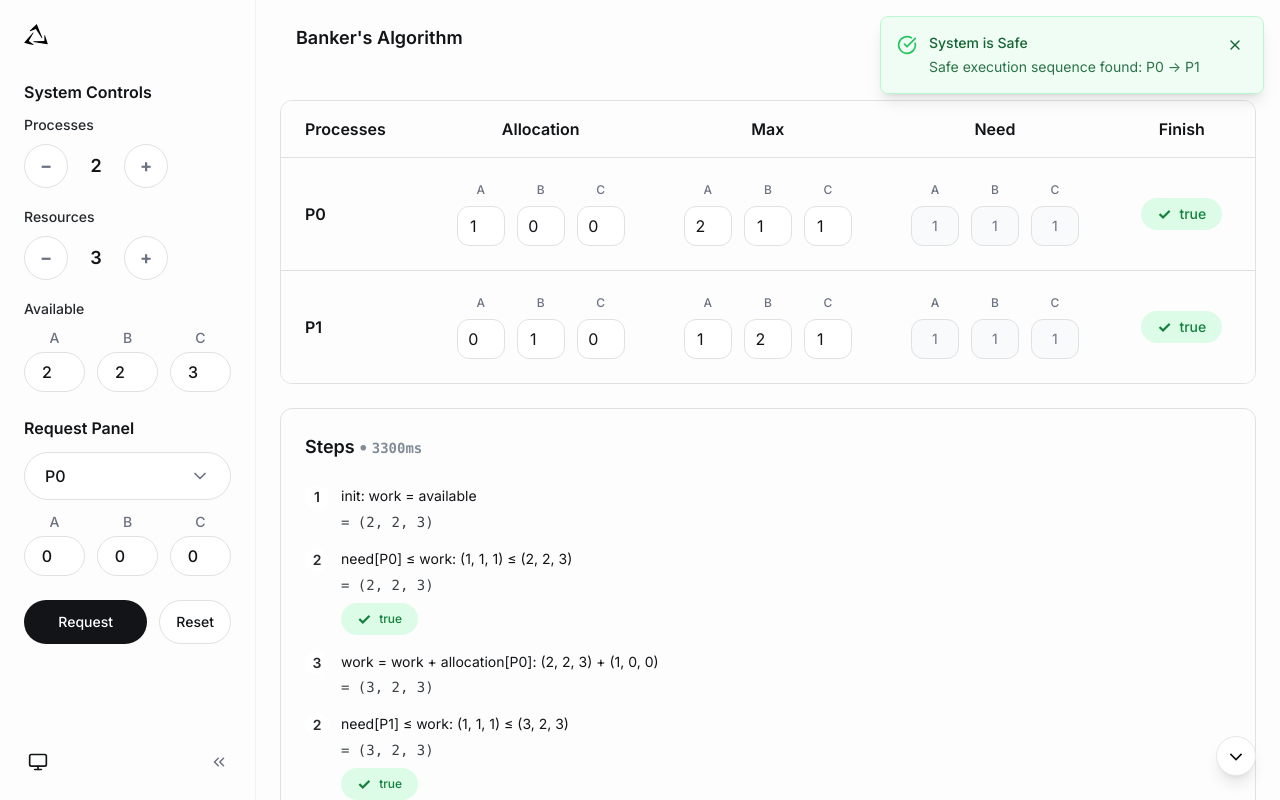
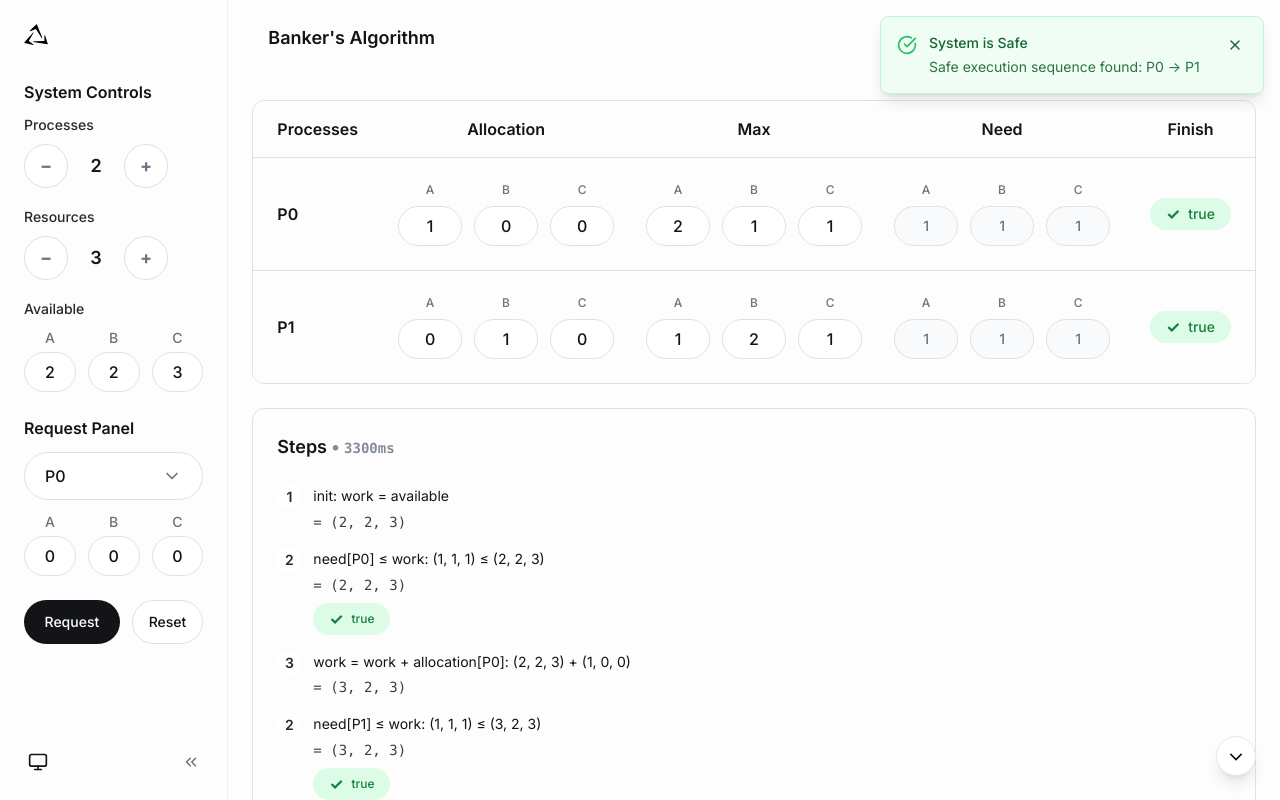
Before and after one commit to AlphsX/Banker-s-AlgorithmX, a Next.js app in the folder frontend/: page / in a window 1280 px wide. Built offline with nearby package versions, Linux system fonts and the light colour scheme.

Commit message:
enhance input fields with increment/decrement buttons for allocation and max resources

```diff
--- a/frontend/src/components/bankers-algorithm/AlgorithmTable.tsx
+++ b/frontend/src/components/bankers-algorithm/AlgorithmTable.tsx
@@ -127,23 +127,23 @@ export const AlgorithmTable: React.FC<AlgorithmTableProps> = ({
                               {resourceLabels[resourceIndex] ||
                                 `R${resourceIndex}`}
                             </div>
-                            {/* Input field */}
+                            {/* Input field with spinner */}
+                            <div className="relative group w-16">
                               <input
-                              type="number"
+                                type="text"
                                 inputMode="numeric"
-                              min="0"
-                              max="999"
-                              value={allocation[processIndex][resourceIndex]}
+                                value={allocation[processIndex][resourceIndex].toString()}
                                 onChange={(e) => {
-                                const value = parseInt(e.target.value) || 0;
+                                  const inputValue = e.target.value.replace(/[^0-9]/g, '');
+                                  const value = parseInt(inputValue) || 0;
                                   onAllocationChange(
                                     processIndex,
                                     resourceIndex,
-                                  Math.max(0, value),
+                                    Math.max(0, Math.min(999, value)),
                                   );
                                 }}
                                 disabled={isDisabled}
-                              className="w-12 h-10 text-center rounded-xl bg-white text-gray-900 focus:ring-2 focus:ring-blue-500 focus:border-blue-500 transition-colors duration-150 text-sm disabled:opacity-50 disabled:cursor-not-allowed"
+                                className="w-full h-10 px-3 text-center rounded-full bg-white text-gray-900 font-medium focus:ring-2 focus:ring-blue-500 focus:border-blue-500 transition-colors duration-150 text-sm disabled:opacity-50 disabled:cursor-not-allowed"
                                 style={{
                                   border: "1px solid var(--table-border)",
                                   backgroundColor: "var(--input-bg, #ffffff)",
@@ -151,6 +151,31 @@ export const AlgorithmTable: React.FC<AlgorithmTableProps> = ({
                                 }}
                                 placeholder="0"
                               />
+                              <div className="absolute right-0.5 top-1/2 -translate-y-1/2 flex flex-col opacity-0 group-hover:opacity-100 group-focus-within:opacity-100 transition-opacity duration-200">
+                                <button
+                                  type="button"
+                                  onClick={() => onAllocationChange(processIndex, resourceIndex, Math.min(999, allocation[processIndex][resourceIndex] + 1))}
+                                  disabled={isDisabled}
+                                  className="h-4 w-6 flex items-center justify-center hover:bg-white/80 backdrop-blur-sm rounded-t disabled:opacity-50 disabled:cursor-not-allowed transition-colors bg-transparent"
+                                  aria-label="Increment"
+                                >
+                                  <svg width="12" height="12" viewBox="0 0 24 24" fill="none" xmlns="http://www.w3.org/2000/svg">
+                                    <path d="M18 15l-6-6-6 6" stroke="currentColor" strokeWidth="2" strokeLinecap="round" strokeLinejoin="round"/>
+                                  </svg>
+                                </button>
+                                <button
+                                  type="button"
+                                  onClick={() => onAllocationChange(processIndex, resourceIndex, Math.max(0, allocation[processIndex][resourceIndex] - 1))}
+                                  disabled={isDisabled}
+                                  className="h-4 w-6 flex items-center justify-center hover:bg-white/80 backdrop-blur-sm rounded-b disabled:opacity-50 disabled:cursor-not-allowed transition-colors bg-transparent"
+                                  aria-label="Decrement"
+                                >
+                                  <svg width="12" height="12" viewBox="0 0 24 24" fill="none" xmlns="http://www.w3.org/2000/svg">
+                                    <path d="M6 9l6 6 6-6" stroke="currentColor" strokeWidth="2" strokeLinecap="round" strokeLinejoin="round"/>
+                                  </svg>
+                                </button>
+                              </div>
+                            </div>
                           </div>
                         ),
                       )}
@@ -177,23 +202,23 @@ export const AlgorithmTable: React.FC<AlgorithmTableProps> = ({
                               {resourceLabels[resourceIndex] ||
                                 `R${resourceIndex}`}
                             </div>
-                            {/* Input field */}
+                            {/* Input field with spinner */}
+                            <div className="relative group w-16">
                               <input
-                              type="number"
+                                type="text"
                                 inputMode="numeric"
-                              min="0"
-                              max="999"
-                              value={max[processIndex][resourceIndex]}
+                                value={max[processIndex][resourceIndex].toString()}
                                 onChange={(e) => {
-                                const value = parseInt(e.target.value) || 0;
+                                  const inputValue = e.target.value.replace(/[^0-9]/g, '');
+                                  const value = parseInt(inputValue) || 0;
                                   onMaxChange(
                                     processIndex,
                                     resourceIndex,
-                                  Math.max(0, value),
+                                    Math.max(0, Math.min(999, value)),
                                   );
                                 }}
                                 disabled={isDisabled}
-                              className="w-12 h-10 text-center rounded-xl bg-white text-gray-900 focus:ring-2 focus:ring-blue-500 focus:border-blue-500 transition-colors duration-150 text-sm disabled:opacity-50 disabled:cursor-not-allowed"
+                                className="w-full h-10 px-3 text-center rounded-full bg-white text-gray-900 font-medium focus:ring-2 focus:ring-blue-500 focus:border-blue-500 transition-colors duration-150 text-sm disabled:opacity-50 disabled:cursor-not-allowed"
                                 style={{
                                   border: "1px solid var(--table-border)",
                                   backgroundColor: "var(--input-bg, #ffffff)",
@@ -201,6 +226,31 @@ export const AlgorithmTable: React.FC<AlgorithmTableProps> = ({
                                 }}
                                 placeholder="0"
                               />
+                              <div className="absolute right-0.5 top-1/2 -translate-y-1/2 flex flex-col opacity-0 group-hover:opacity-100 group-focus-within:opacity-100 transition-opacity duration-200">
+                                <button
+                                  type="button"
+                                  onClick={() => onMaxChange(processIndex, resourceIndex, Math.min(999, max[processIndex][resourceIndex] + 1))}
+                                  disabled={isDisabled}
+                                  className="h-4 w-6 flex items-center justify-center hover:bg-white/80 backdrop-blur-sm rounded-t disabled:opacity-50 disabled:cursor-not-allowed transition-colors bg-transparent"
+                                  aria-label="Increment"
+                                >
+                                  <svg width="12" height="12" viewBox="0 0 24 24" fill="none" xmlns="http://www.w3.org/2000/svg">
+                                    <path d="M18 15l-6-6-6 6" stroke="currentColor" strokeWidth="2" strokeLinecap="round" strokeLinejoin="round"/>
+                                  </svg>
+                                </button>
+                                <button
+                                  type="button"
+                                  onClick={() => onMaxChange(processIndex, resourceIndex, Math.max(0, max[processIndex][resourceIndex] - 1))}
+                                  disabled={isDisabled}
+                                  className="h-4 w-6 flex items-center justify-center hover:bg-white/80 backdrop-blur-sm rounded-b disabled:opacity-50 disabled:cursor-not-allowed transition-colors bg-transparent"
+                                  aria-label="Decrement"
+                                >
+                                  <svg width="12" height="12" viewBox="0 0 24 24" fill="none" xmlns="http://www.w3.org/2000/svg">
+                                    <path d="M6 9l6 6 6-6" stroke="currentColor" strokeWidth="2" strokeLinecap="round" strokeLinejoin="round"/>
+                                  </svg>
+                                </button>
+                              </div>
+                            </div>
                           </div>
                         ),
                       )}
@@ -229,7 +279,7 @@ export const AlgorithmTable: React.FC<AlgorithmTableProps> = ({
                             </div>
                             {/* Read-only field */}
                             <div
-                              className="w-12 h-10 flex items-center justify-center rounded-xl bg-gray-50 text-gray-700 text-sm"
+                              className="w-16 h-10 px-3 flex items-center justify-center rounded-full bg-gray-50 text-gray-700 text-sm font-medium"
                               style={{
                                 backgroundColor: "var(--need-bg, #f9fafb)",
                                 color: "var(--text-secondary, #6b7280)",
--- a/frontend/src/components/bankers-algorithm/AvailableResourcesInput.tsx
+++ b/frontend/src/components/bankers-algorithm/AvailableResourcesInput.tsx
@@ -95,16 +95,16 @@ export const AvailableResourcesInput: React.FC<
               >
                 {resourceLabels[index] || `R${index}`}
               </label>
+              <div className="relative group">
                 <input
                   id={`available-resource-${index}`}
-                type="number"
+                  type="text"
                   inputMode="numeric"
-                min="0"
-                step="1"
-                value={value}
+                  value={value.toString()}
                   onChange={(e) => {
                     e.stopPropagation();
-                  handleInputChange(index, e.target.value);
+                    const inputValue = e.target.value.replace(/[^0-9]/g, '');
+                    handleInputChange(index, inputValue);
                   }}
                   onBlur={(e) => {
                     handleInputBlur(index, e.target.value);
@@ -125,6 +125,31 @@ export const AvailableResourcesInput: React.FC<
                   aria-label={`Available resources for resource type ${index}`}
                   aria-describedby={error ? `error-${index}` : undefined}
                 />
+                <div className="absolute right-0.5 top-1/2 -translate-y-1/2 flex flex-col opacity-0 group-hover:opacity-100 group-focus-within:opacity-100 transition-opacity duration-200">
+                  <button
+                    type="button"
+                    onClick={() => onAvailableChange(index, value + 1)}
+                    disabled={disabled}
+                    className="h-4 w-6 flex items-center justify-center hover:bg-white/80 backdrop-blur-sm rounded-t disabled:opacity-50 disabled:cursor-not-allowed transition-colors bg-transparent"
+                    aria-label="Increment"
+                  >
+                    <svg width="12" height="12" viewBox="0 0 24 24" fill="none" xmlns="http://www.w3.org/2000/svg">
+                      <path d="M18 15l-6-6-6 6" stroke="currentColor" strokeWidth="2" strokeLinecap="round" strokeLinejoin="round"/>
+                    </svg>
+                  </button>
+                  <button
+                    type="button"
+                    onClick={() => onAvailableChange(index, Math.max(0, value - 1))}
+                    disabled={disabled}
+                    className="h-4 w-6 flex items-center justify-center hover:bg-white/80 backdrop-blur-sm rounded-b disabled:opacity-50 disabled:cursor-not-allowed transition-colors bg-transparent"
+                    aria-label="Decrement"
+                  >
+                    <svg width="12" height="12" viewBox="0 0 24 24" fill="none" xmlns="http://www.w3.org/2000/svg">
+                      <path d="M6 9l6 6 6-6" stroke="currentColor" strokeWidth="2" strokeLinecap="round" strokeLinejoin="round"/>
+                    </svg>
+                  </button>
+                </div>
+              </div>
               {error && (
                 <p
                   id={`error-${index}`}
--- a/frontend/src/components/bankers-algorithm/RequestPanel.tsx
+++ b/frontend/src/components/bankers-algorithm/RequestPanel.tsx
@@ -417,16 +417,16 @@ export const RequestPanel: React.FC<RequestPanelProps> = ({
                 >
                   {resourceLabels[index] || `R${index}`}
                 </label>
+                <div className="relative group">
                   <input
                     id={`resource-${index}`}
-                  type="number"
+                    type="text"
                     inputMode="numeric"
-                  min="0"
-                  max="999"
-                  value={value}
-                  onChange={(e) =>
-                    handleRequestVectorChange(index, e.target.value)
-                  }
+                    value={value.toString()}
+                    onChange={(e) => {
+                      const inputValue = e.target.value.replace(/[^0-9]/g, '');
+                      handleRequestVectorChange(index, inputValue);
+                    }}
                     disabled={isDisabled}
                     className="w-full h-10 px-3 text-center text-sm bg-white border border-gray-300 rounded-full focus:ring-2 focus:ring-blue-500 focus:border-transparent disabled:opacity-50 disabled:cursor-not-allowed touch-manipulation font-medium"
                     style={{
@@ -436,6 +436,37 @@ export const RequestPanel: React.FC<RequestPanelProps> = ({
                     }}
                     placeholder="0"
                   />
+                  <div className="absolute right-0.5 top-1/2 -translate-y-1/2 flex flex-col opacity-0 group-hover:opacity-100 group-focus-within:opacity-100 transition-opacity duration-200">
+                    <button
+                      type="button"
+                      onClick={() => {
+                        const newValue = Math.min(999, value + 1);
+                        handleRequestVectorChange(index, newValue.toString());
+                      }}
+                      disabled={isDisabled}
+                      className="h-4 w-6 flex items-center justify-center hover:bg-white/80 backdrop-blur-sm rounded-t disabled:opacity-50 disabled:cursor-not-allowed transition-colors bg-transparent"
+                      aria-label="Increment"
+                    >
+                      <svg width="12" height="12" viewBox="0 0 24 24" fill="none" xmlns="http://www.w3.org/2000/svg">
+                        <path d="M18 15l-6-6-6 6" stroke="currentColor" strokeWidth="2" strokeLinecap="round" strokeLinejoin="round"/>
+                      </svg>
+                    </button>
+                    <button
+                      type="button"
+                      onClick={() => {
+                        const newValue = Math.max(0, value - 1);
+                        handleRequestVectorChange(index, newValue.toString());
+                      }}
+                      disabled={isDisabled}
+                      className="h-4 w-6 flex items-center justify-center hover:bg-white/80 backdrop-blur-sm rounded-b disabled:opacity-50 disabled:cursor-not-allowed transition-colors bg-transparent"
+                      aria-label="Decrement"
+                    >
+                      <svg width="12" height="12" viewBox="0 0 24 24" fill="none" xmlns="http://www.w3.org/2000/svg">
+                        <path d="M6 9l6 6 6-6" stroke="currentColor" strokeWidth="2" strokeLinecap="round" strokeLinejoin="round"/>
+                      </svg>
+                    </button>
+                  </div>
+                </div>
               </div>
             );
           })}
```
Lines whose indentation alone changed are shown as unchanged.
